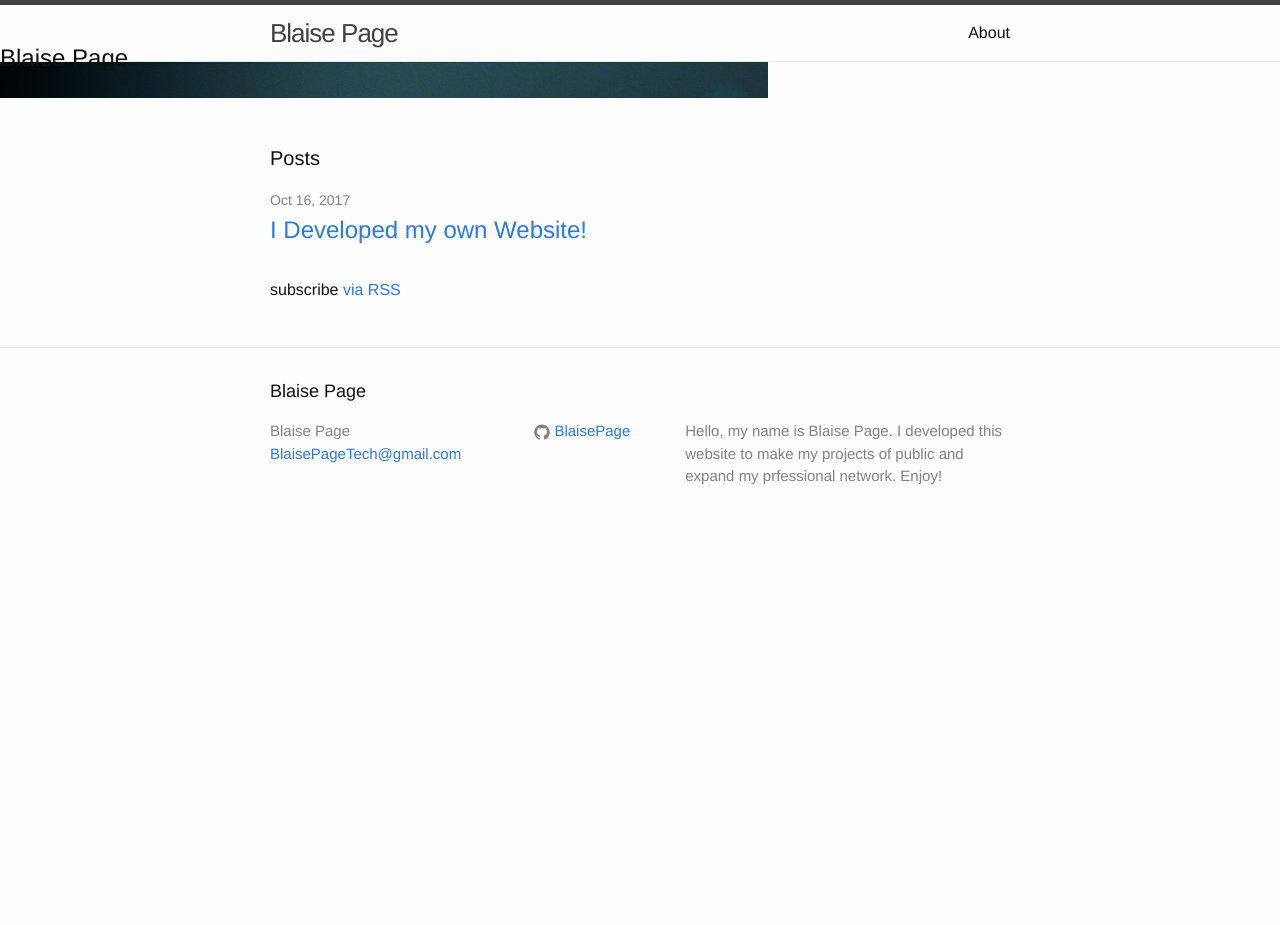
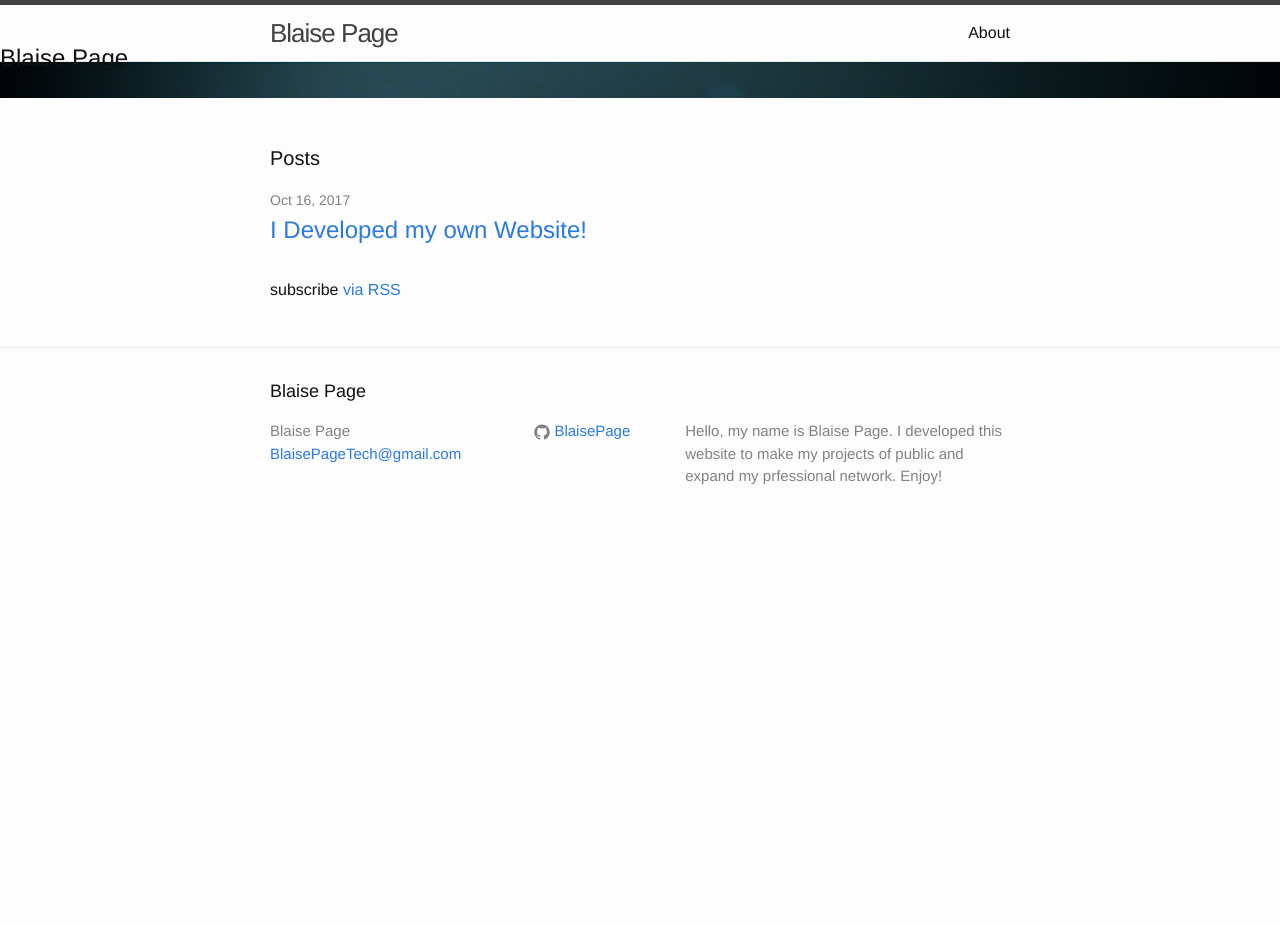
Before and after one commit to BlaisePage/BlaisePage.github.io, a Jekyll site: the page built from index.html, in a window 1280 px wide. Built offline with Jekyll 4.4.1, drawn with Linux system fonts in a browser that asks for light colours.

Commit message:
Update _layout.scss

```diff
--- a/_sass/_layout.scss
+++ b/_sass/_layout.scss
@@ -2,8 +2,8 @@
  * Hero
  */
 .top-section-hero {
-    width: 60%;
-    height: 75%;
+    width: 100%;
+    height: 100%;
     padding-top: 0;
     .jumbotron {
         position: relative;
@@ -11,7 +11,7 @@
         margin: 0;
         left: 0;
         transform: translateY(-60%);
-        @media (max-width: 767px) {
+        @media (max-width: 500px) {
             margin: 0;
             padding: 0;
         }
```
